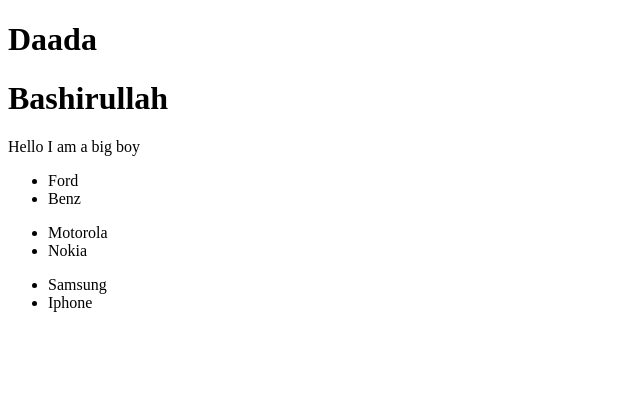
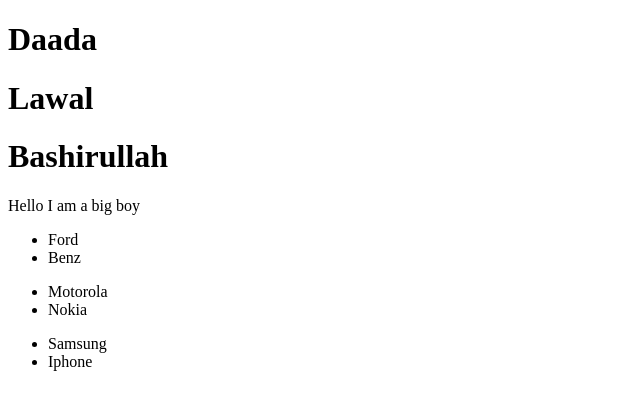
Before and after one commit to lawielas/git-with-bash-daada, a plain HTML site: page index.html in a window 1280 px wide. Shown: the whole page, without its empty margins (0-640 px from the left). Drawn offline with Linux system fonts and the light colour scheme.

Commit message:
added lawal

```diff
--- a/index.html
+++ b/index.html
@@ -7,6 +7,7 @@
 </head>
 <body>
     <h1>Daada</h1>
+    <h1>Lawal</h1>
     <h1>Bashirullah</h1>
     <p>Hello I am a big boy</p>
     <ul>
```
